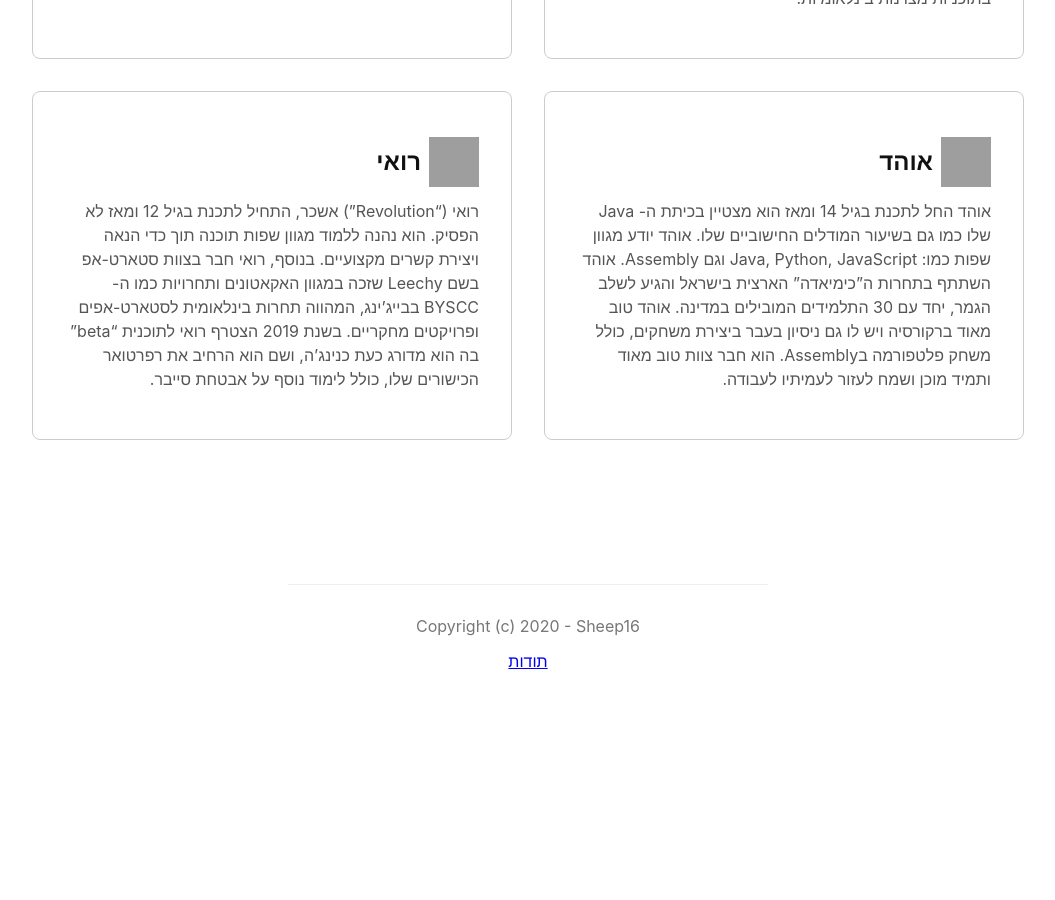
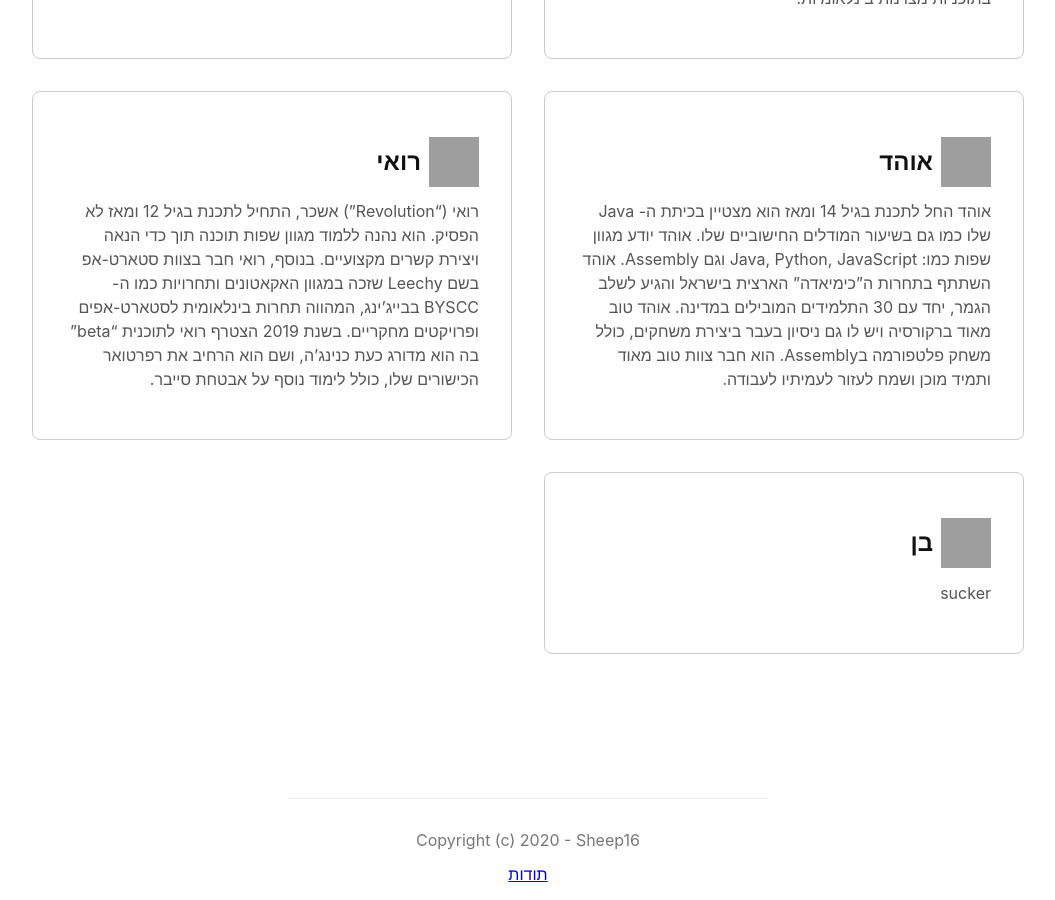
Before and after one commit to sheepsixteen/marketing, a Jekyll site: the page built from pages/about.html, in a window 1280 px wide and 900 px high, scrolled down 997 px. Shown: the whole window, without its empty margins (112-1167 px from the left). Built offline with Jekyll 4.4.1, drawn with Linux system fonts in a browser that asks for light colours; nearby versions of some CDN libraries; before the commit the page ends 1683 px from its top, so only the background shows below that; grey boxes are pictures that could not be loaded.

Commit message:
add ben to the about us page
added ben to the about us page. will update his bio,

DON'T MERGE WITHOUT NEW BIO

```diff
--- a/_data/us.yml
+++ b/_data/us.yml
@@ -19,3 +19,7 @@
   github: Roey-coding
   bio: >
       רואי ("Revolution") אשכר, התחיל לתכנת בגיל 12 ומאז לא הפסיק. הוא נהנה ללמוד מגוון שפות תוכנה תוך כדי הנאה ויצירת קשרים מקצועיים. בנוסף, רואי חבר בצוות סטארט-אפ בשם Leechy שזכה במגוון האקאטונים ותחרויות כמו ה- BYSCC בבייג'ינג, המהווה תחרות בינלאומית לסטארט-אפים ופרויקטים מחקריים. בשנת 2019 הצטרף רואי לתוכנית "beta" בה הוא מדורג כעת כנינג'ה, ושם הוא הרחיב את רפרטואר הכישורים שלו, כולל לימוד נוסף על אבטחת סייבר.
+
+- name: בן
+  github: BDBDBDBDBDBDBDBD
+  bio: sucker
```
